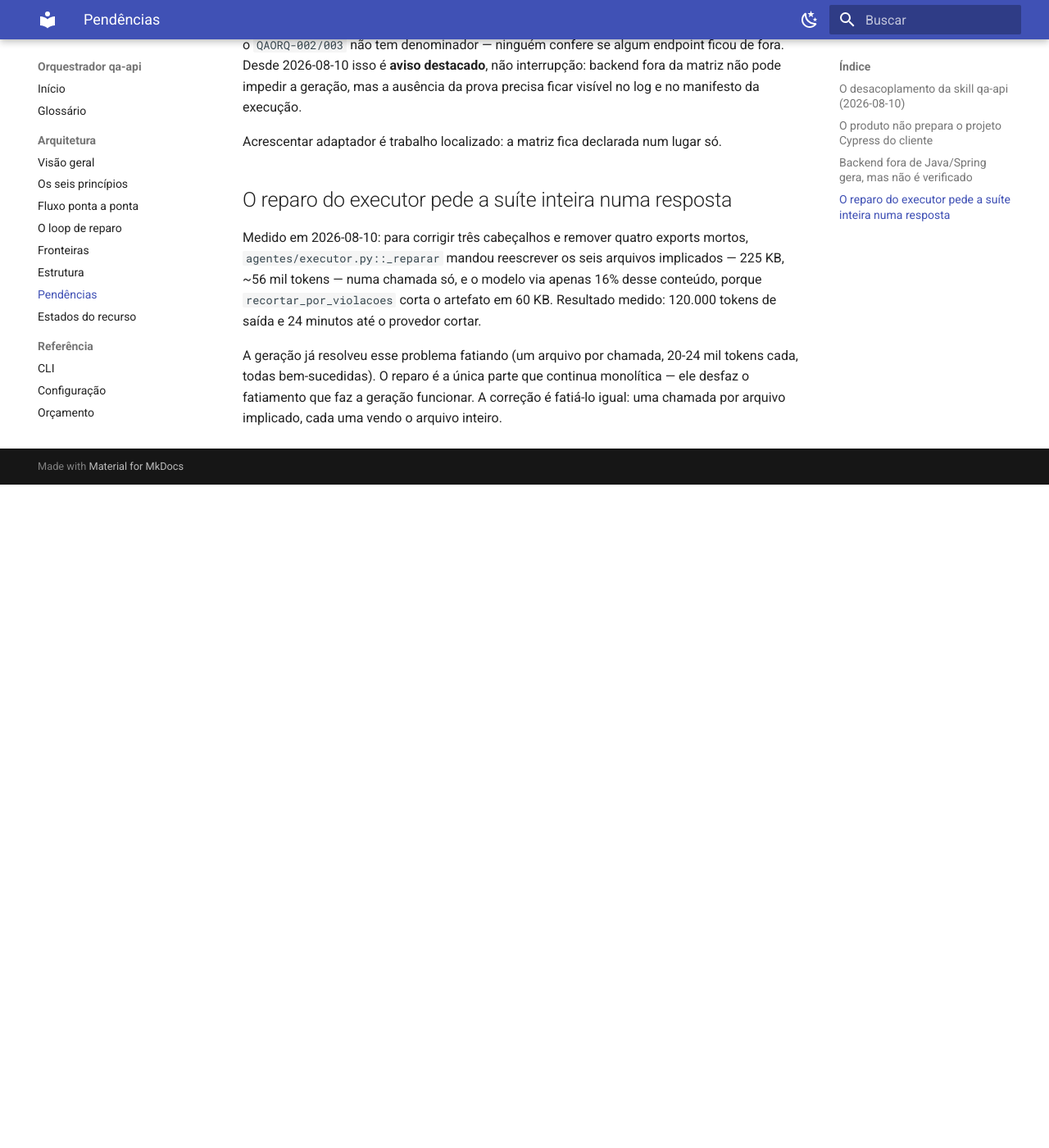
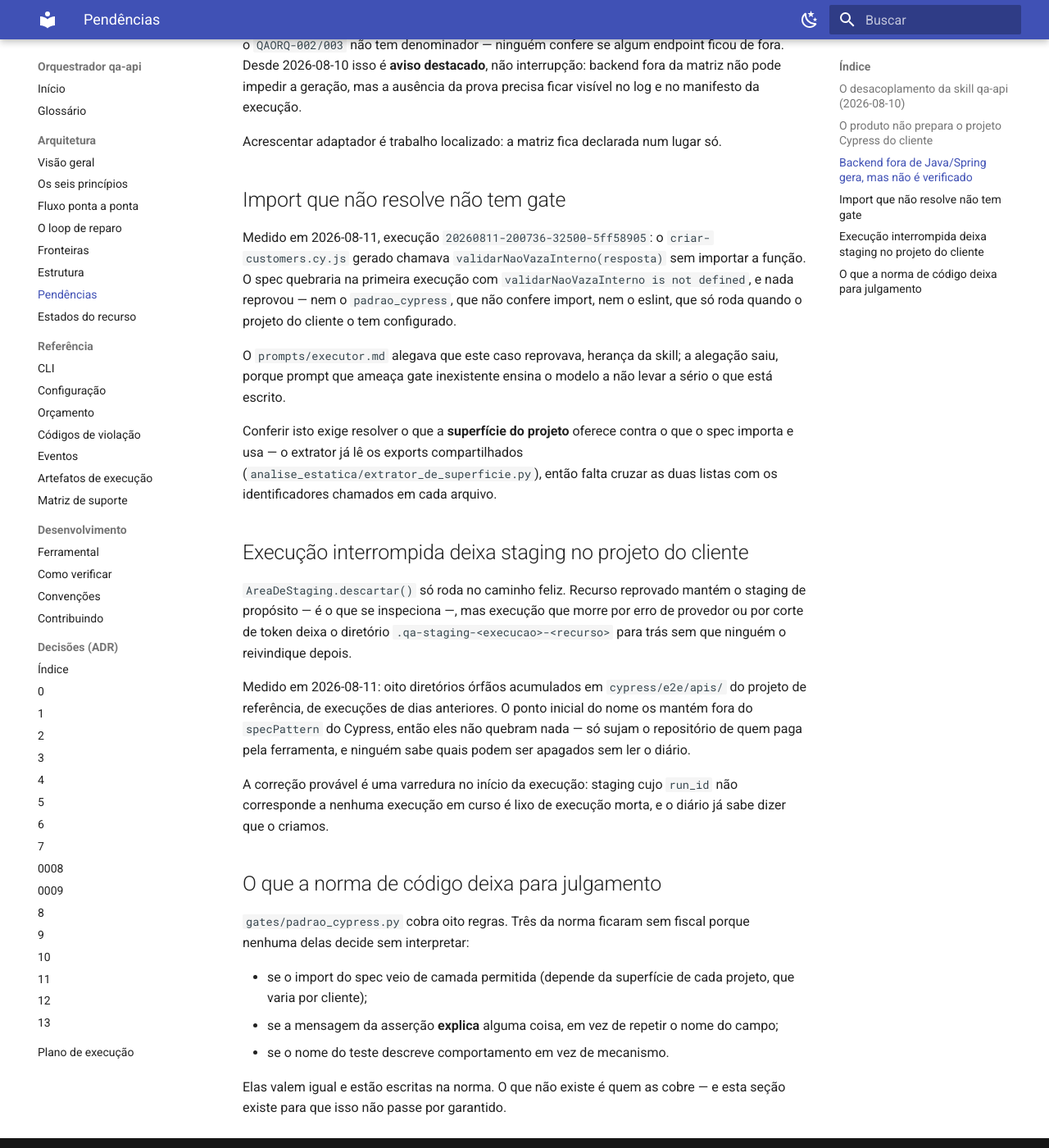
Before and after one commit to MarcosQuintino0/Langchain, an MkDocs documentation site: the page built from docs/arquitetura/pendencias.md, in a window 1280 px wide and 1400 px high, scrolled down 1805 px. Shown: the whole window at 82% size. Built offline with MkDocs 1.6.1 and Material for MkDocs 9.7.7, drawn with Linux system fonts in a browser that asks for light colours; before the commit the page ends 2396 px from its top, so only the background shows below that.

Commit message:
docs: as pendências que a primeira validação real da norma revelou
Sai a do reparo monolítico do executor: foi corrigida nesta branch, e a execução
20260811-204433 fechou com 3 tentativas de Gate B convergindo (6 chamadas de
geração, 2 de reparo, 1 de reparo) em vez de estourar o teto de saída.

Entram três:

* IMPORT QUE NÃO RESOLVE NÃO TEM GATE. O criar-customers.cy.js gerado chamava
  validarNaoVazaInterno sem importar — o spec quebraria na primeira execução, e
  nada reprovou. Conferir exige cruzar a superfície do projeto com o que cada
  arquivo importa e usa; o extrator já lê os exports compartilhados.
* EXECUÇÃO INTERROMPIDA DEIXA STAGING NO PROJETO DO CLIENTE. `descartar()` só roda
  no caminho feliz, e recurso reprovado mantém o staging de propósito — mas
  execução morta não é nem uma coisa nem outra. Oito diretórios órfãos acumulados
  no projeto de referência, de dias diferentes. Não quebram nada (o ponto inicial
  os mantém fora do specPattern), só sujam o repositório de quem paga.
* O QUE A NORMA DEIXA PARA JULGAMENTO. Três regras sem fiscal, nomeadas, para que
  não passem por garantidas.

Co-Authored-By: Claude Fable 5 <noreply@anthropic.com>

```diff
--- a/docs/arquitetura/pendencias.md
+++ b/docs/arquitetura/pendencias.md
@@ -70,16 +70,51 @@ prova precisa ficar visível no log e no manifesto da execução.
 
 Acrescentar adaptador é trabalho localizado: a matriz fica declarada num lugar só.
 
-## O reparo do executor pede a suíte inteira numa resposta
+## Import que não resolve não tem gate
 
-Medido em 2026-08-10: para corrigir três cabeçalhos e remover quatro exports
-mortos, `agentes/executor.py::_reparar` mandou reescrever os seis arquivos
-implicados — 225 KB, ~56 mil tokens — numa chamada só, e o modelo via apenas 16%
-desse conteúdo, porque `recortar_por_violacoes` corta o artefato em 60 KB. Resultado
-medido: 120.000 tokens de saída e 24 minutos até o provedor cortar.
+Medido em 2026-08-11, execução `20260811-200736-32500-5ff58905`: o
+`criar-customers.cy.js` gerado chamava `validarNaoVazaInterno(resposta)` sem
+importar a função. O spec quebraria na primeira execução com
+`validarNaoVazaInterno is not defined`, e nada reprovou — nem o `padrao_cypress`,
+que não confere import, nem o eslint, que só roda quando o projeto do cliente o
+tem configurado.
 
-A geração já resolveu esse problema fatiando (um arquivo por chamada, 20-24 mil
-tokens cada, todas bem-sucedidas). O reparo é a única parte que continua
-monolítica — ele desfaz o fatiamento que faz a geração funcionar. A correção é
-fatiá-lo igual: uma chamada por arquivo implicado, cada uma vendo o arquivo
-inteiro.
+O `prompts/executor.md` alegava que este caso reprovava, herança da skill; a
+alegação saiu, porque prompt que ameaça gate inexistente ensina o modelo a não
+levar a sério o que está escrito.
+
+Conferir isto exige resolver o que a **superfície do projeto** oferece contra o
+que o spec importa e usa — o extrator já lê os exports compartilhados
+(`analise_estatica/extrator_de_superficie.py`), então falta cruzar as duas
+listas com os identificadores chamados em cada arquivo.
+
+## Execução interrompida deixa staging no projeto do cliente
+
+`AreaDeStaging.descartar()` só roda no caminho feliz. Recurso reprovado mantém o
+staging de propósito — é o que se inspeciona —, mas execução que morre por erro
+de provedor ou por corte de token deixa o diretório `.qa-staging-<execucao>-<recurso>`
+para trás sem que ninguém o reivindique depois.
+
+Medido em 2026-08-11: oito diretórios órfãos acumulados em
+`cypress/e2e/apis/` do projeto de referência, de execuções de dias anteriores. O
+ponto inicial do nome os mantém fora do `specPattern` do Cypress, então eles não
+quebram nada — só sujam o repositório de quem paga pela ferramenta, e ninguém
+sabe quais podem ser apagados sem ler o diário.
+
+A correção provável é uma varredura no início da execução: staging cujo `run_id`
+não corresponde a nenhuma execução em curso é lixo de execução morta, e o diário
+já sabe dizer que o criamos.
+
+## O que a norma de código deixa para julgamento
+
+`gates/padrao_cypress.py` cobra oito regras. Três da norma ficaram sem fiscal
+porque nenhuma delas decide sem interpretar:
+
+- se o import do spec veio de camada permitida (depende da superfície de cada
+  projeto, que varia por cliente);
+- se a mensagem da asserção **explica** alguma coisa, em vez de repetir o nome do
+  campo;
+- se o nome do teste descreve comportamento em vez de mecanismo.
+
+Elas valem igual e estão escritas na norma. O que não existe é quem as cobre — e
+esta seção existe para que isso não passe por garantido.
```
